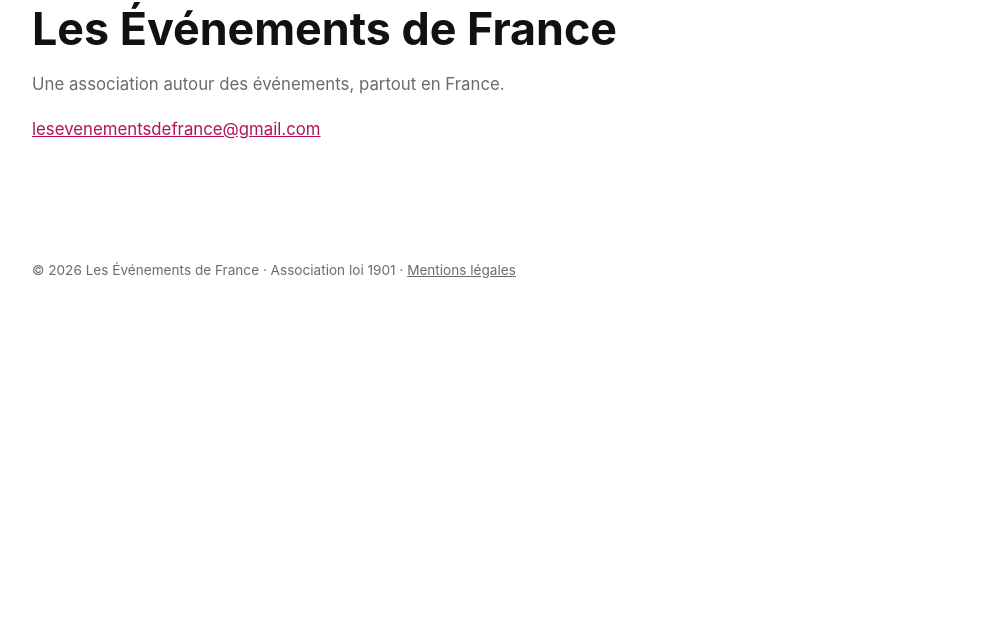
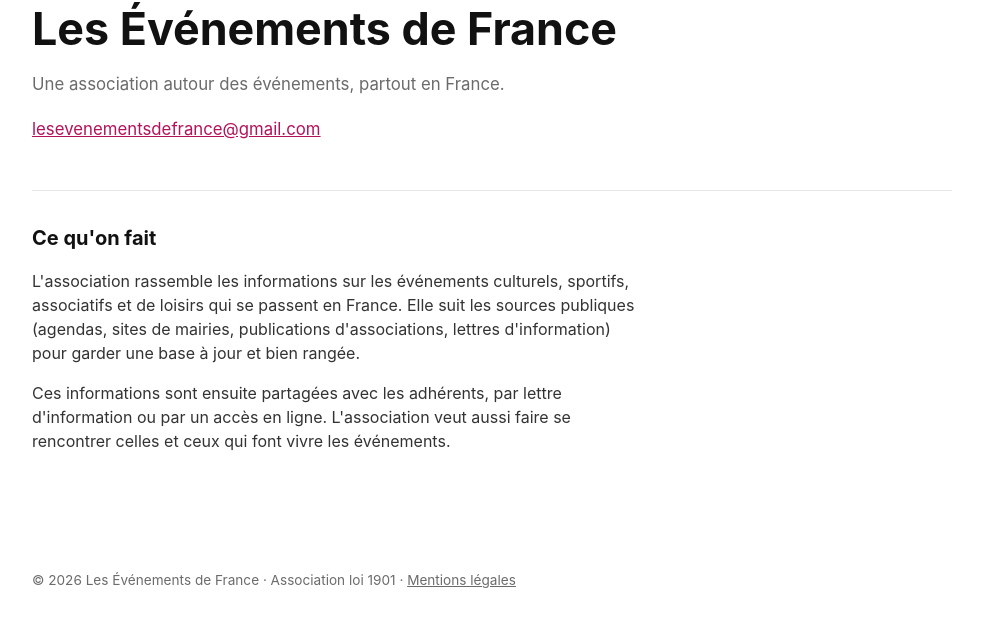
Before and after one commit to lesevenementsdefrance/LEDF, a plain HTML site: page index.html in a window 1280 px wide. Shown: the part 316-942 px from the top of the page, without its empty margins (148-1131 px from the left). Before the commit the page ends 800 px from the top, so only its background shows below. Drawn offline with Linux system fonts and the light colour scheme.

Commit message:
Landing page: short paragraph on what the association does
Co-Authored-By: Claude Sonnet 5 <noreply@anthropic.com>

```diff
--- a/index.html
+++ b/index.html
@@ -26,6 +26,21 @@
       <p class="lead">Une association autour des événements, partout en France.</p>
       <p><a class="mail" href="mailto:lesevenementsdefrance@gmail.com">lesevenementsdefrance@gmail.com</a></p>
     </section>
+
+    <section class="about">
+      <h2>Ce qu'on fait</h2>
+      <p>
+        L'association rassemble les informations sur les événements culturels, sportifs,
+        associatifs et de loisirs qui se passent en France. Elle suit les sources publiques
+        (agendas, sites de mairies, publications d'associations, lettres d'information) pour
+        garder une base à jour et bien rangée.
+      </p>
+      <p>
+        Ces informations sont ensuite partagées avec les adhérents, par lettre d'information ou par
+        un accès en ligne. L'association veut aussi faire se rencontrer celles et ceux qui font
+        vivre les événements.
+      </p>
+    </section>
   </main>
 
   <footer class="site-footer">
--- a/styles.css
+++ b/styles.css
@@ -104,7 +104,8 @@ main {
 }
 
 .about p {
-  color: var(--muted);
+  color: #333;
+  max-width: 38em;
 }
 
 .site-footer {
```
